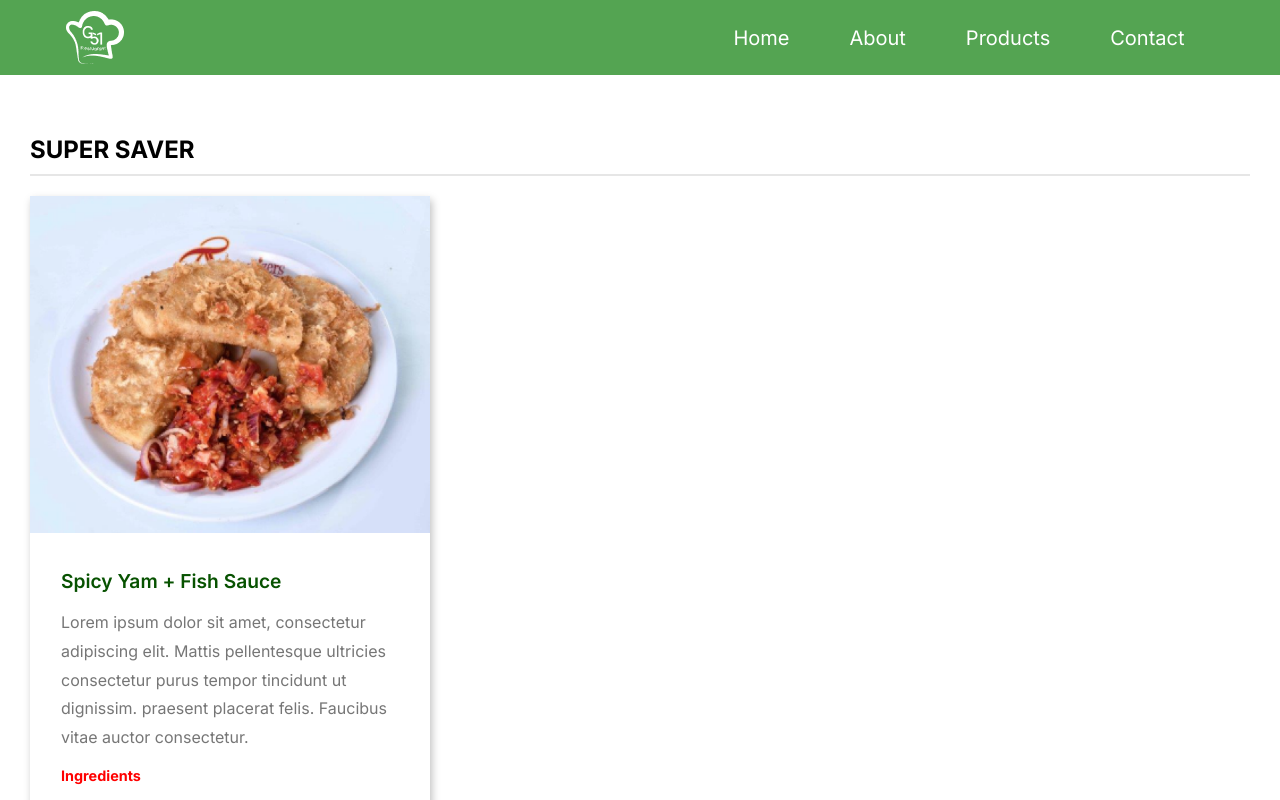
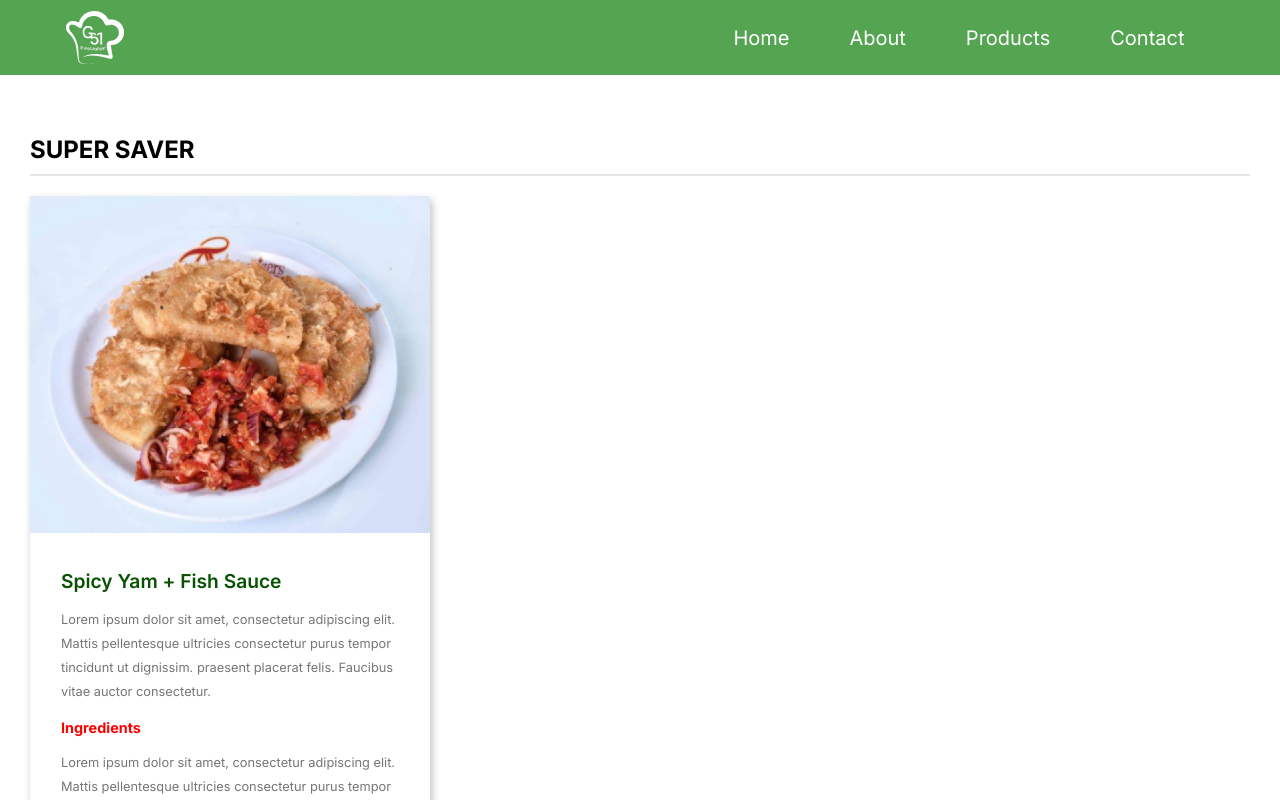
Before and after one commit to SIDEHUSTLE-G51/G51-restaurant, a React (Create React App) app: page /products in a window 1280 px wide. Shown: the top 800 px of the page. Built offline with nearby package versions, Linux system fonts and the light colour scheme.

Commit message:
productCard article content resize

```diff
--- a/src/ProductsPage/components/card.css
+++ b/src/ProductsPage/components/card.css
@@ -42,9 +42,9 @@ hr {
 
 .card-body article {
   color: #767676;
-  font-size: 1rem;
+  font-size: .8rem;
   margin: 15px 0;
-  line-height: 1.8rem;
+  line-height: 1.5rem;
 }
 
 .order-section {
```
